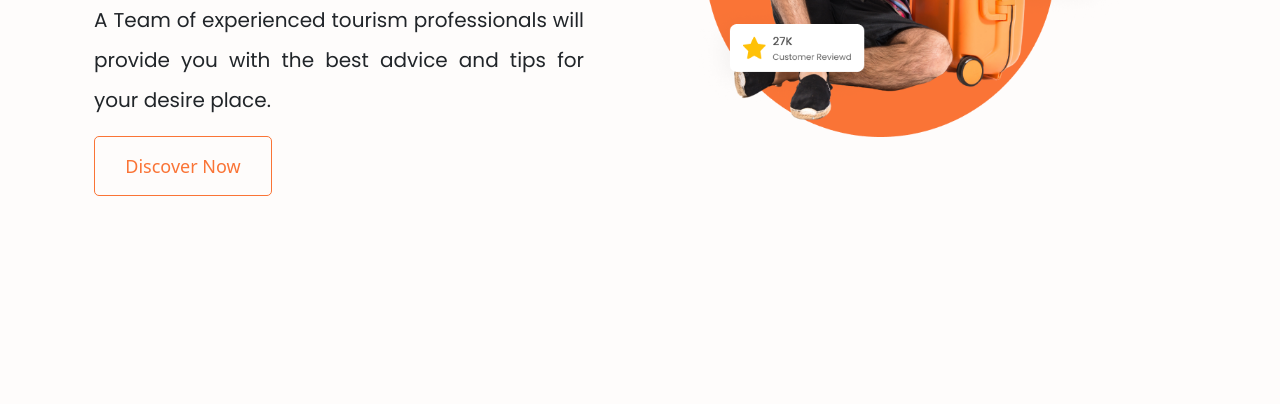
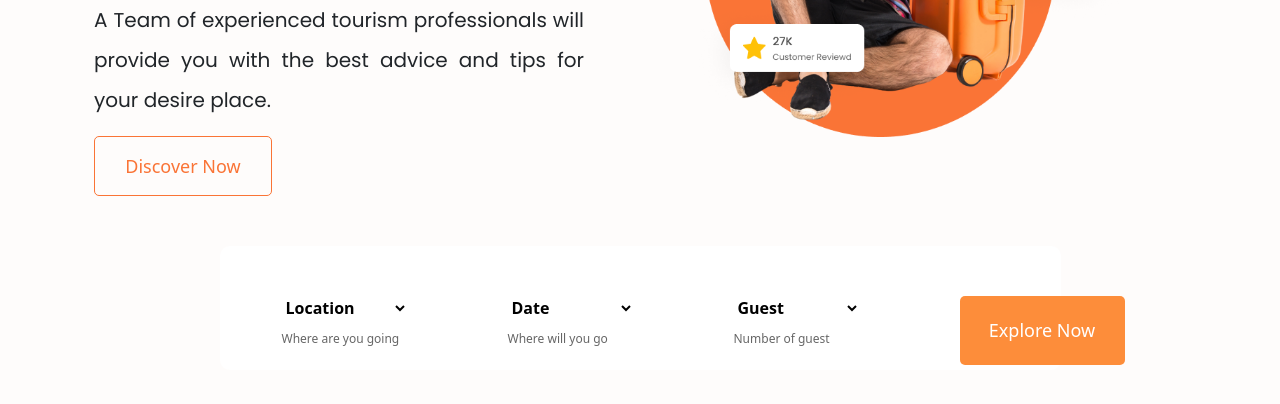
Before and after one commit to ruben-duarte/Trabook, a plain HTML site: page index.html in a window 1280 px wide. Shown: the part 360-764 px from the top of the page. Drawn offline with nearby package versions, Linux system fonts and the light colour scheme; a web font is replaced by a local one.

Commit message:
formulario html and css

```diff
--- a/index.html
+++ b/index.html
@@ -71,6 +71,40 @@
         </div>
 
     </div>
+
+    <!-- formulario -->
+    <div class="container choose-travel">
+      <form >
+        <div class="container-option">
+            <select name="locations" id="locations">
+                <option value="location" class="options" id="option-color">Location</option>
+            </select>
+            <label for="locations">Where are you going</label>
+        </div>
+
+        <div class="container-option">
+            <select name="date" id="date">
+                <option value="date" class="options">Date</option>
+            </select>
+           <label for="date">Where will you go</label>
+         </div>
+
+        <div class="container-option">
+            <select name="guest" id="guest">
+                <option value="guest" class="options">Guest</option>
+            </select>
+           <label for="guest">Number of guest</label>
+        </div>
+
+        <div class="explore">
+            <input type="submit" value="Explore Now">
+        </div>
+    </form>
+
+
+    </div>
+
+
     <script src="https://cdn.jsdelivr.net/npm/bootstrap@5.0.2/dist/js/bootstrap.bundle.min.js" integrity="sha384-MrcW6ZMFYlzcLA8Nl+NtUVF0sA7MsXsP1UyJoMp4YLEuNSfAP+JcXn/tWtIaxVXM" crossorigin="anonymous"></script>
 </body>
 </html>
--- a/styles/main.css
+++ b/styles/main.css
@@ -92,3 +92,63 @@ body{
     font-weight: 500;
     line-height: 32px;
 }
+
+/*formulario*/
+
+form {
+    display: flex;
+    justify-content: space-around;
+
+}
+
+.container-option{
+    display: flex;
+    flex-direction: column;
+    padding: 50px;
+
+}
+
+.explore {
+    padding: 50px;
+}
+
+.choose-travel {
+    max-width: 1940px;
+    margin: 50px auto;
+    width: 841px;
+    height: 124px;
+    background-color: #FFFFFF;
+    border-radius: 10px;
+}
+
+#locations, #date, #guest {
+    font-size: 16px;
+    font-weight: 500;
+    color: black;
+    font-weight: bold;
+}
+
+label {
+    font-size: 12px;
+    margin-top: 10px;
+    font-weight: 400;
+    color: #666666;
+    width: 126px;
+}
+
+/*button*/
+.explore input{
+    font-size: 18px;
+    font-weight: 500;
+    color: #FFFFFF;
+    padding: 21px;
+    background-color: #FD8D3A;
+    border-radius: 5px;
+    width: 165px;
+    border: none;
+}
+
+select {
+    background-color: #FFFFFF;
+    border: none;
+}
```
